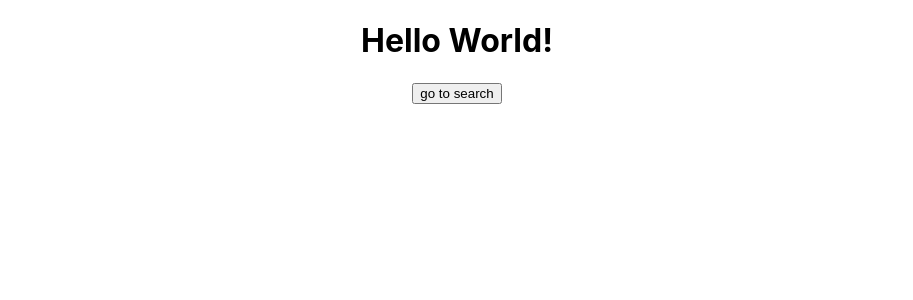
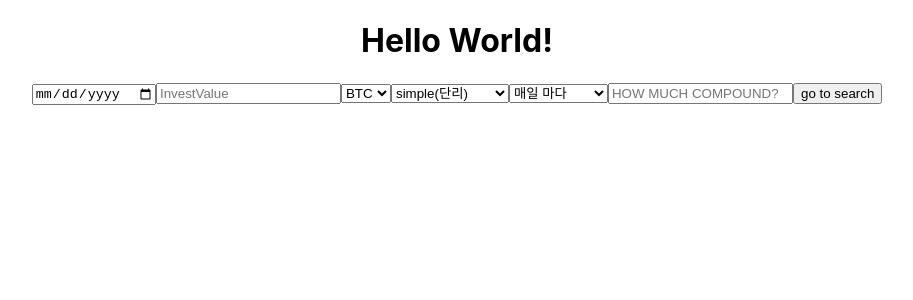
Before and after one commit to kangdaelyeol/neikoproject, a React (Create React App) app: page / in a window 1280 px wide. Shown: the top 300 px of the page, without its empty margins (183-1096 px from the left). Built offline with nearby package versions, Linux system fonts and the light colour scheme.

Commit message:
select options

```diff
--- a/src/components/home/Home.jsx
+++ b/src/components/home/Home.jsx
@@ -1,25 +1,111 @@
-import React from "react";
+import React, { useRef } from "react";
 import {useNavigate} from "react-router-dom";
 import styles from "./home.module.css"
 
+
+const checkIsNumber = (e) => {
+  console.log(e.target.value);
+  const key = e.key;
+  let isNumber = false;
+  // 누른 키가 BackSpace || ArrowLeft || ArrowRight 인지 체크한다.
+  isNumber = key === "Backspace" || key === "ArrowLeft" || key === "ArrowRight" || (!isNaN(Number(key)));
+  if(e.code === "Space") isNumber = false;
+  if(!isNumber) e.preventDefault();
+
+}
+
 const Home = () => {
+  const dateRef = useRef();
+  const stockRef = useRef();
+  const investOptionRef = useRef();
+  const investValueRef = useRef();
+  const intervalInvestmentRef = useRef();
+  const intervalDateRef = useRef();
+
+  // 복리 옵션을 선택시 복리 선택창을 나타나게 한다.
+  const checkIsCompound = (e) => {
+    const investOption = e.target.value;
+    const compoundDOM = intervalInvestmentRef.current;
+    const dateIntervalDOM = intervalDateRef.current;
+    console.log(compoundDOM);
+    if(investOption === "compound"){
+      compoundDOM.style.display = "none";
+      dateIntervalDOM.style.display = "none";
+    }
+    else{
+      compoundDOM.style.display = "";
+      dateIntervalDOM.style.display = "";
+    }
+  }
+
+
+  // 모든 input 정보를 모아 결과창으로 넘긴다.
+  const onSimulate = (e) => {
+    e.preventDefault();
+    let intervalInvest = false;
+    let intervalDate = false;
+
+    // Defalut Option
+    const date =  dateRef.current.value;
+    const stock =  stockRef.current.value;
+    const investOption = investOptionRef.current.value;
+    const investValue = investValueRef.current.value;
+
+    // Compound Option (복리 투자를 선택할 경우 추가 옵션)
+    if(investOption === "compound") {
+      intervalInvest = intervalInvestmentRef.current.value;
+      intervalDate = intervalDateRef.current.value;
+    }
+    const upbitOption = {
+      date, stock, investOption, investValue, intervalInvest, intervalDate
+    };
+
+    navigate("/result", {
+      state: {
+        upbitOption
+      }
+    });
+  }
+
+  const onDateChange = (e) => {
+    console.log(e);
+  }
+
   const navigate = useNavigate();
   const onSearch = () => {
     const date = "days";
     const stock = "KRW-BTC"
     navigate("/result", {
-      state:{
+      state: {
         upbitOption: {
           date, stock
-        }
+        },
       }
     });
   }
-  console.log(navigate);
+
   return(
     <div>
       <h1>Hello World!</h1>
-      <button onClick={onSearch}>go to search</button>
+      <input ref={dateRef} min="2021-11-10" type="date" onChange={onDateChange}/>
+      <input ref={investValueRef} onKeyDown={checkIsNumber} type="text" placeholder="InvestValue" />
+      <select ref={stockRef}>
+        <option value="BTC-KRW">BTC</option>
+        <option value="ETH-KRW">ETH</option>
+        <option value="XRP-KRW">XRP</option>
+      </select>
+      <select onChange={checkIsCompound} ref={investOptionRef}>
+        <option value="simple">simple(단리)</option>
+        <option value="compound">compound(복리)</option>
+      </select>
+      <select ref={intervalDateRef}>
+        <option value="day">매일 마다</option>
+        <option value="week">매주 마다(7)</option>
+        <option value="year">매달 마다(30)</option>
+      </select>
+      {/* 복리 선택시 나타나는 input */}
+      <input type="text" onKeyDown={checkIsNumber} ref={intervalInvestmentRef} placeholder="HOW MUCH COMPOUND?"/>
+      <button onClick={onSimulate}>go to search</button>
     </div>
   );
 }
--- a/src/components/main/Main.jsx
+++ b/src/components/main/Main.jsx
@@ -2,45 +2,55 @@ import React, { useCallback, useState } from 'react';
 import Chart from '../chart/Chart';
 import useUpbitAxios from '../../hooks/useUpbitAxios';
 import Loading from '../loading/Loading';
-import { useNavigate } from 'react-router';
+import { useNavigate, useLocation } from 'react-router';
 import { useEffect } from 'react/cjs/react.development';
 
-const upbitOption = {
-  date: "days",
-  stock: "KRW-BTC"
-}
+// const upbitOption = {
+//   date: "days",
+//   stock: "KRW-BTC"
+// }
 
 const options = {
   method: 'GET',
   headers: { Accept: 'application/json' },
 };
 
+const Main = () => {
+  const navigate = useNavigate();
+  const location = useLocation();
+  const upbitOption = location.state?.upbitOption ?? false;
 
-
-
-const Main = (props) => {
-  const navigate = useNavigate();
   const { data, isLoading, reAxios } = useUpbitAxios(options, upbitOption);
   const [index, setIndex] = useState(1);
-  useEffect( () => {
-    console.log();
-  })
+  useEffect(() => {
+    if (!upbitOption) {
+      navigate('/');
+    }
+  });
   const shiftLeft = () => {
-    console.log("shift Left", index);
+    console.log('shift Left', index);
     setIndex(index + 1);
-  }
+  };
 
   const shiftRight = () => {
-    if(index <= 1) return true;
+    if (index <= 1) return true;
     setIndex(index - 1);
-  }
+  };
 
   return (
     <div>
-      {isLoading ? <Loading /> : <Chart canvasData={data} index={index} shiftLeft={shiftLeft} shiftRight={shiftRight}/>}
+      {isLoading ? (
+        <Loading />
+      ) : (
+        <Chart
+          canvasData={data}
+          index={index}
+          shiftLeft={shiftLeft}
+          shiftRight={shiftRight}
+        />
+      )}
       {/* <h1>{`${data}`}</h1> */}
       <button onClick={() => reAxios()}>reAxios</button>
-
     </div>
   );
 };
--- a/src/hooks/useUpbitAxios.js
+++ b/src/hooks/useUpbitAxios.js
@@ -7,19 +7,40 @@ import axios from 'axios';
 //           output: canvasDatas: Object(id, price, data)
 //     writing date: 2021/11/11
 //           writer: 강대렬
-const factoringForCanvasData = (upbitData) => {
+const factoringForCanvasData = (upbitData, options) => {
   const canvasDatas = {};
+  // date 겹침 -> investDate로 투자한 날짜 변경
+  const { date: investDate , investOption, investValue, intervalInvest, intervalDate } = options;
+
   upbitData.forEach((item, idx) => {
     const date = item.candle_date_time_utc.substr(2, 8);
     const price = item.trade_price;
     canvasDatas[idx + 1] = {
-      id: idx + 1,
-      price,
-      date
+      id: idx + 1, // id
+      price, // current price (현재 코인 가격)
+      date, // current date (현재 날짜)
+      // my investment value (내 투자 금액)
+      // earning ratio (수익률)
+    };
+    const drawOption = {
+      investDate,
+      investValue,
+      intervalInvest,
+      intervalDate,
+    };
+
+    if (investOption === 'compound') {
+      // 복리 옵션일 경우
+    } else {
+      // 단리 옵션일 경우
     }
   });
+
+  // 데이터 가공 -> simple / compound option 정보 가공 수행
+
+  // canvas에게 그리는 데이터 전달.
   return canvasDatas;
-}
+};
 
 // function name: useUpbitAxios
 // function explain: upbit는 데이터를 200개까지만 반환하는 한계가 있어
@@ -31,14 +52,13 @@ const factoringForCanvasData = (upbitData) => {
 //     writing date: 2021/11/11
 //           writer: 강대렬
 
-
 const useUpbitAxios = (option, upbitOption) => {
   // 받은 upbitOption으로 요청할 url 생성
   const [trigger, setTrigger] = useState(null);
   const [state, setState] = useState({
     data: null,
-    isLoading: true
-  })
+    isLoading: true,
+  });
   const url = `https://api.upbit.com/v1/candles/${upbitOption.date}?market=${upbitOption.stock}&count=200`;
 
   const reAxios = () => {
@@ -46,21 +66,22 @@ const useUpbitAxios = (option, upbitOption) => {
       ...state,
       data: null,
       isLoading: true,
-    })
+    });
     setTrigger(Date.now());
   };
 
   useEffect(() => {
+    if (!upbitOption) return;
     option.url = url;
     let result = [];
     let data = null;
     //Start Axios
     // setAllResult(null);
 
-    console.log("OUTSIDE AXIOS START");
+    console.log('OUTSIDE AXIOS START');
     axios(option)
       .then((response) => {
-        console.log("INSIDE AXIOS START");
+        console.log('INSIDE AXIOS START');
         data = response.data;
         result = [...data];
         let newSearchDateOption = null;
@@ -78,15 +99,18 @@ const useUpbitAxios = (option, upbitOption) => {
               // console.log(data);
               result = [...result, ...data];
               if (data.length === 200) {
-                console.log("length === 200 ->recursiveAXIOS");
+                console.log('length === 200 ->recursiveAXIOS');
                 return recursiveAxios();
               } else {
-                const factoringData = factoringForCanvasData([...result]);
-                console.log("Set All Result");
+                const factoringData = factoringForCanvasData(
+                  [...result],
+                  upbitOption,
+                );
+                console.log('Set All Result');
                 setState({
                   ...state,
                   data: factoringData,
-                  isLoading: false
+                  isLoading: false,
                 });
                 return;
               }
@@ -95,38 +119,35 @@ const useUpbitAxios = (option, upbitOption) => {
         };
         //  ------------ end definition RecurSiveAxios --------
 
-        if (data.length === 200){
-          console.log("if length === 200");
+        if (data.length === 200) {
+          console.log('if length === 200');
           return recursiveAxios();
-        }
-        else {
-          console.log("else length - 호출 ㄴㄴ");
+        } else {
+          console.log('else length - 호출 ㄴㄴ');
           const factoringData = factoringForCanvasData([...result]);
           console.log(factoringData);
           setState({
             ...state,
             data: factoringData,
-            isLoading:false
+            isLoading: false,
           });
         }
-        console.log("INSIDE AXIOS END");
+        console.log('INSIDE AXIOS END');
       }) // end recursive logic, AXIOS
       .catch((e) => {
         console.log(e.message);
         setState({
           ...state,
-          data:null,
-          isLoading:false
-        })
+          data: null,
+          isLoading: false,
+        });
       });
-      console.log("OUTSIDE AXIOS END");
+    console.log('OUTSIDE AXIOS END');
     // end Axios
   }, [trigger]);
 
-  console.log("RETURN AXIOS");
+  console.log('RETURN AXIOS');
   return { ...state, reAxios };
 };
 
-
-
 export default useUpbitAxios;
```
Also changed, not shown: src/components/loading/loading.module.css (+9 -11 lines), src/hooks/useSearchMindateAxios.js (added, +11 -0 lines).
